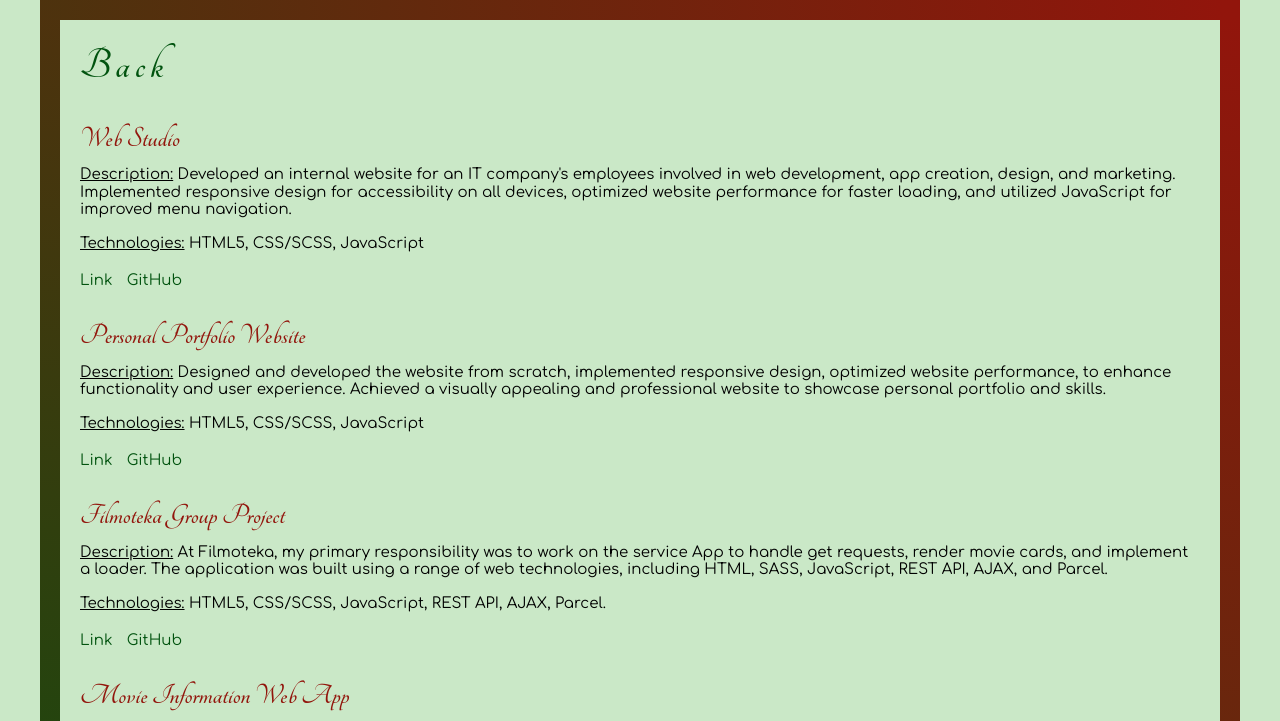
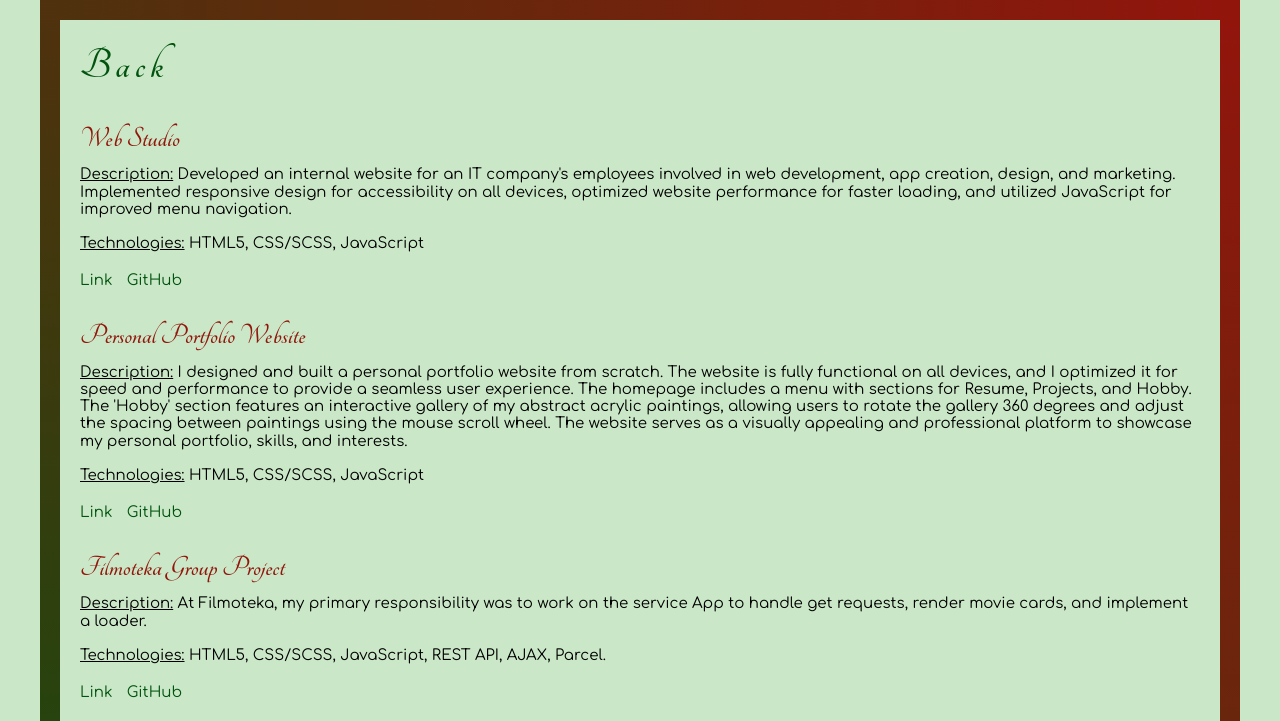
Before and after one commit to hordit/website, a website: page projects.html in a window 1280 px wide. Shown: the top 721 px of the page. Drawn offline with Linux system fonts and the light colour scheme.

Commit message:
update description

```diff
--- a/projects.html
+++ b/projects.html
@@ -31,11 +31,7 @@
           <h2 class="title">Personal Portfolio Website</h2>
           <div class="description">
             <p>
-              <u>Description:</u> Designed and developed the website from
-              scratch, implemented responsive design, optimized website
-              performance, to enhance functionality and user experience.
-              Achieved a visually appealing and professional website to showcase
-              personal portfolio and skills.
+              <u>Description:</u> I designed and built a personal portfolio website from scratch. The website is fully functional on all devices, and I optimized it for speed and performance to provide a seamless user experience. The homepage includes a menu with sections for Resume, Projects, and Hobby. The 'Hobby' section features an interactive gallery of my abstract acrylic paintings, allowing users to rotate the gallery 360 degrees and adjust the spacing between paintings using the mouse scroll wheel. The website serves as a visually appealing and professional platform to showcase my personal portfolio, skills, and interests.
             </p>
             <br />
             <p><u>Technologies:</u> HTML5, CSS/SCSS, JavaScript</p>
@@ -51,9 +47,7 @@
             <p>
               <u>Description:</u> At Filmoteka, my primary responsibility was to
               work on the service App to handle get requests, render movie
-              cards, and implement a loader. The application was built using a
-              range of web technologies, including HTML, SASS, JavaScript, REST
-              API, AJAX, and Parcel.
+              cards, and implement a loader.
             </p>
             <br />
             <p>
```
